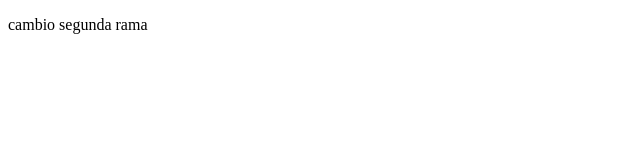
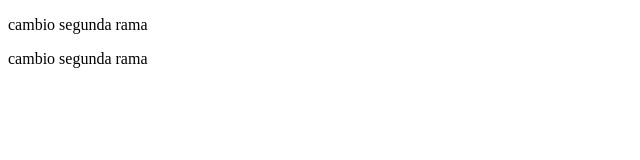
Before and after one commit to alediazp/clase-poages, a plain HTML site: page index.html in a window 1280 px wide. Shown: the whole page, without its empty margins (0-640 px from the left). Drawn offline with Linux system fonts and the light colour scheme.

Commit message:
otro cambio

```diff
--- a/index.html
+++ b/index.html
@@ -5,6 +5,7 @@
     <meta name="viewport" content="width=device-width, initial-scale=1.0">
     <title>prueba</title>
     <p>cambio segunda rama</p>
+    <p>cambio segunda rama</p>
 </head>
 <body>
 
```
